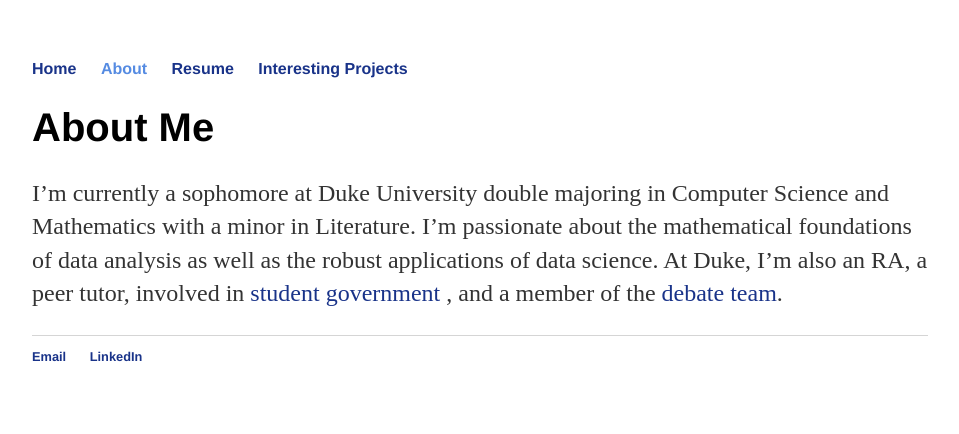
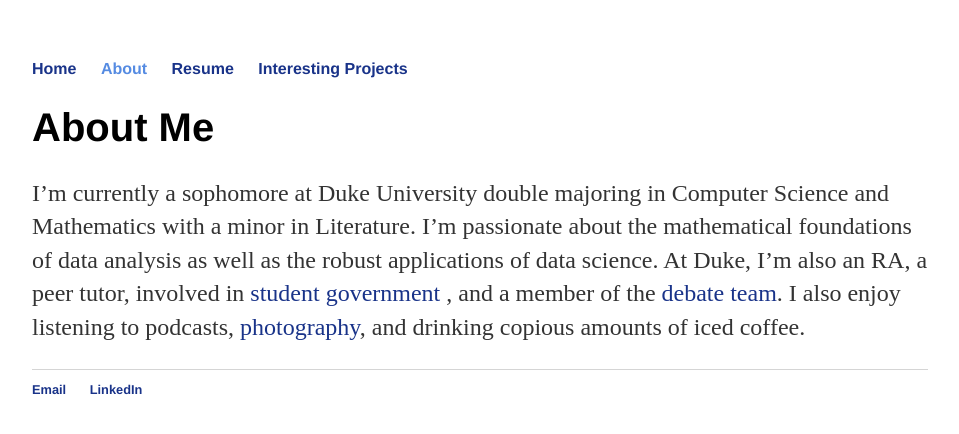
Before and after one commit to ahana-sen/ahana-sen.github.io, a Jekyll site: the page built from about.md, in a window 1280 px wide. Shown: the top 434 px of the page, without its empty margins (160-1119 px from the left). Built offline with Jekyll 4.4.1, drawn with Linux system fonts in a browser that asks for light colours.

Commit message:
added IG

```diff
--- a/about.md
+++ b/about.md
@@ -7,4 +7,4 @@
 
 # About Me
 
-I'm currently a sophomore at Duke University double majoring in Computer Science and Mathematics with a minor in Literature. I'm passionate about the mathematical foundations of data analysis as well as the robust applications of data science. At Duke, I'm also an RA, a peer tutor, involved in [student government](https://www.dukestudentgovernment.org/meet-us) , and a member of the [debate team](http://www.dukedebate.org/).
+I'm currently a sophomore at Duke University double majoring in Computer Science and Mathematics with a minor in Literature. I'm passionate about the mathematical foundations of data analysis as well as the robust applications of data science. At Duke, I'm also an RA, a peer tutor, involved in [student government](https://www.dukestudentgovernment.org/meet-us) , and a member of the [debate team](http://www.dukedebate.org/). I also enjoy listening to podcasts, [photography](https://www.instagram.com/ahanaphotodump/), and drinking copious amounts of iced coffee.
```
